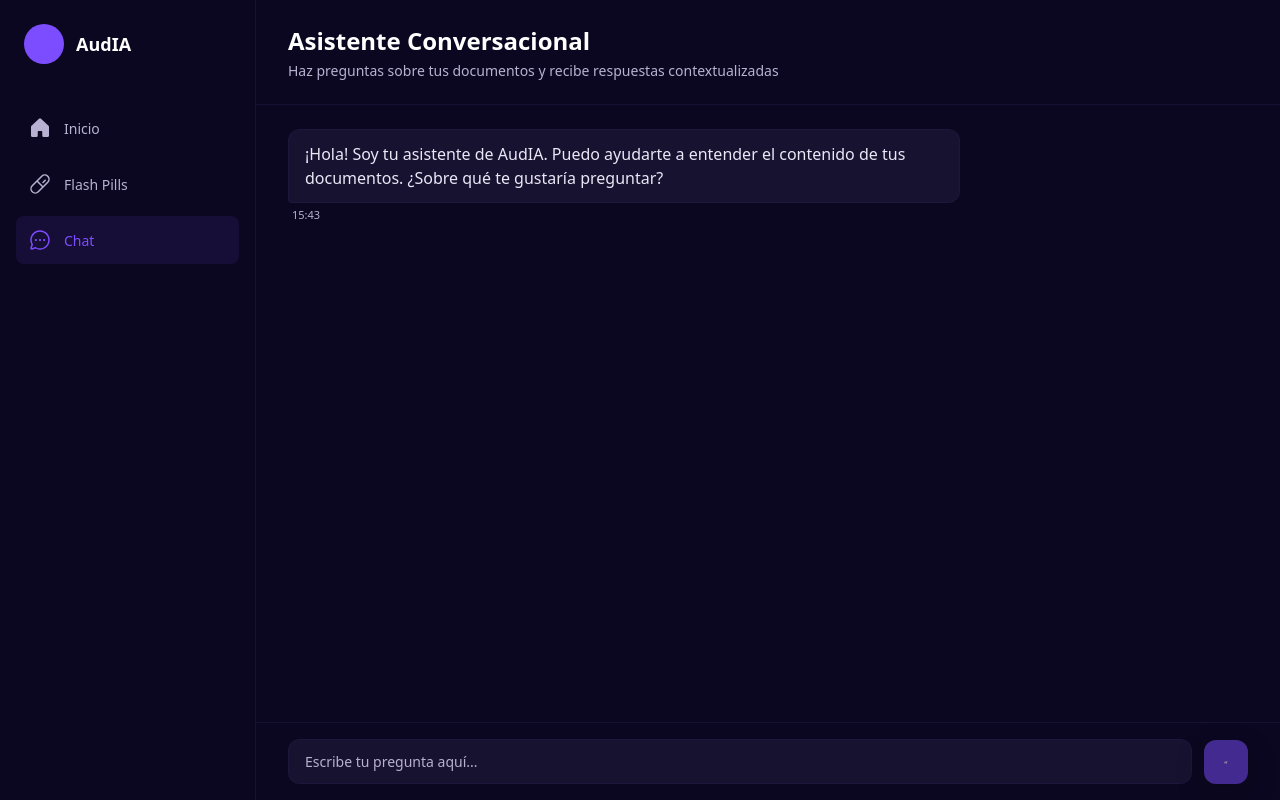
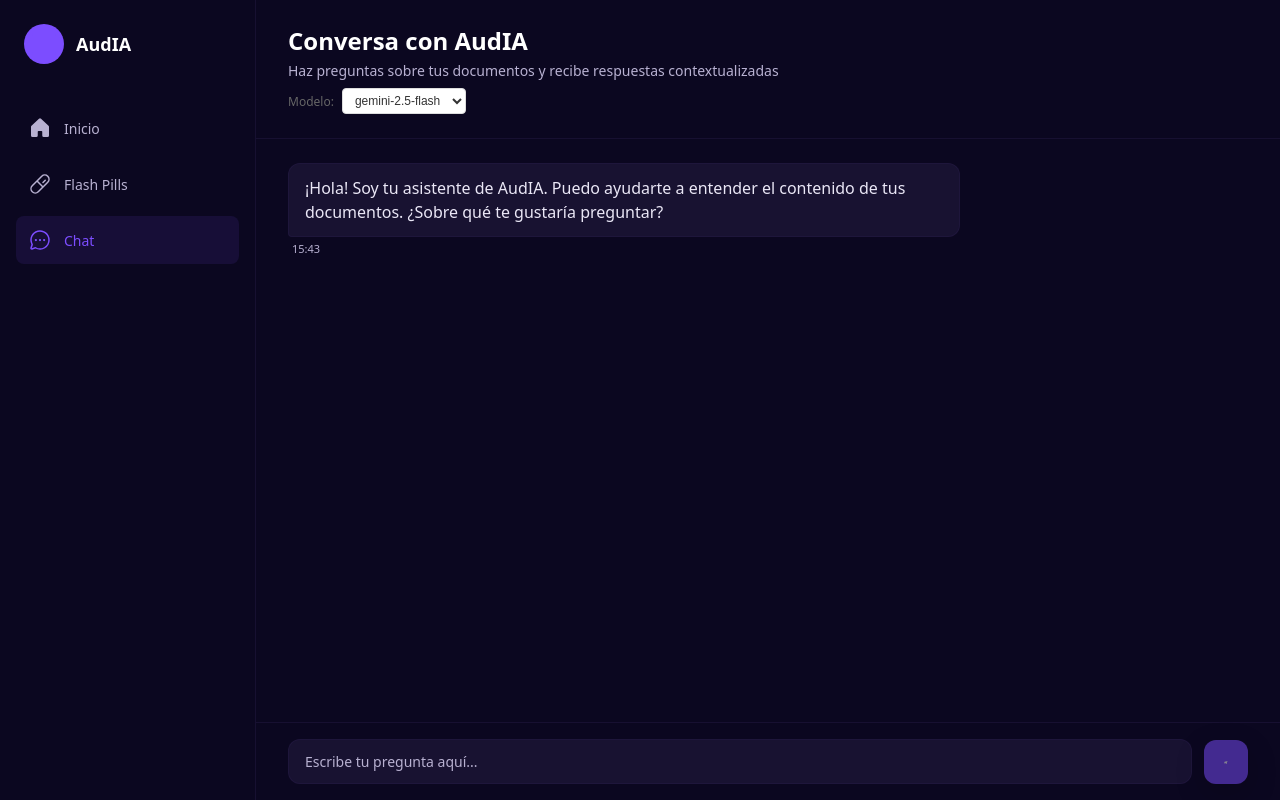
Before and after one commit to alexiisvs/gpti-FrontEnd, a React (Vite) app: page /dashboard/chat in a window 1280 px wide. Built offline with nearby package versions, Linux system fonts and the light colour scheme.

Commit message:
Cambio de nombre a 'Conversa con AudIA' y selector de modelo Gemini

```diff
--- a/src/styles/Player.css
+++ b/src/styles/Player.css
@@ -139,6 +139,13 @@
   font-size: 18px;
   font-weight: 700;
   color: var(--text, #eae7f6);
+}
+
+.chat-panel-header p {
+  margin: 4px 0 0 0;
+  font-size: 12px;
+  color: rgba(234, 231, 246, 0.7);
+  font-weight: normal;
 }
 
 .close-chat-btn {
--- a/src/views/Chat.jsx
+++ b/src/views/Chat.jsx
@@ -8,6 +8,7 @@ export default function Chat() {
   const [messages, setMessages] = useState([]);
   const [inputMessage, setInputMessage] = useState("");
   const [loading, setLoading] = useState(false);
+  const [chatModel, setChatModel] = useState('gemini-2.5-flash'); // Modelo de Gemini a usar
   const messagesEndRef = useRef(null);
 
   useEffect(() => {
@@ -56,7 +57,10 @@ export default function Chat() {
           "Content-Type": "application/json",
           Authorization: `Bearer ${token}`
         },
-        body: JSON.stringify({ message: inputMessage })
+        body: JSON.stringify({
+          message: inputMessage,
+          model: chatModel
+        })
       });
 
       if (!res.ok) throw new Error("Error al obtener respuesta");
@@ -126,10 +130,34 @@ export default function Chat() {
 
       <main className="chat-main">
         <div className="chat-header">
-          <h2 className="chat-title">Asistente Conversacional</h2>
-          <p className="chat-subtitle">
-            Haz preguntas sobre tus documentos y recibe respuestas contextualizadas
-          </p>
+          <h2 className="chat-title">Conversa con AudIA</h2>
+          <div className="chat-subtitle">
+            <p style={{ margin: '0 0 8px 0' }}>
+              Haz preguntas sobre tus documentos y recibe respuestas contextualizadas
+            </p>
+            <div style={{ display: 'flex', alignItems: 'center', gap: '8px' }}>
+              <span style={{ fontSize: '12px', color: '#666' }}>
+                Modelo:
+              </span>
+              <select
+                value={chatModel}
+                onChange={(e) => setChatModel(e.target.value)}
+                style={{
+                  fontSize: '12px',
+                  padding: '4px 8px',
+                  borderRadius: '4px',
+                  border: '1px solid #ddd',
+                  background: '#fff',
+                  color: '#333',
+                  cursor: 'pointer'
+                }}
+              >
+                <option value="gemini-2.5-flash">gemini-2.5-flash</option>
+                <option value="gemini-pro">gemini-pro</option>
+                <option value="gemini-1.5-flash">gemini-1.5-flash</option>
+              </select>
+            </div>
+          </div>
         </div>
 
         <div className="chat-messages">
--- a/src/views/Player.jsx
+++ b/src/views/Player.jsx
@@ -43,6 +43,7 @@ export default function Player() {
   const [chatMessages, setChatMessages] = useState([]); // Mensajes del chat
   const [chatInput, setChatInput] = useState(""); // Input del chat
   const [chatLoading, setChatLoading] = useState(false); // Loading del chat
+  const [chatModel, setChatModel] = useState('gemini-2.5-flash'); // Modelo de Gemini a usar
   const [textPosition, setTextPosition] = useState(0); // Posición actual en el texto (en caracteres)
   const [currentVoiceStyle, setCurrentVoiceStyle] = useState(null); // Estilo de voz actual para sincronización
   const currentAudioUrlRef = useRef(null); // Para limpiar URLs de blob anteriores
@@ -844,7 +845,8 @@ export default function Player() {
         },
         body: JSON.stringify({
           message: chatInput,
-          conversationHistory: conversationHistory
+          conversationHistory: conversationHistory,
+          model: chatModel
         })
       });
 
@@ -1122,7 +1124,7 @@ export default function Player() {
               }}
             >
               <span className="material-symbols-outlined">chat</span>
-              <span>{showChat ? "Cerrar chat" : "Preguntar al asistente"}</span>
+              <span>{showChat ? "Cerrar chat" : "Conversa con AudIA"}</span>
             </button>
           </div>
         </div>
@@ -1163,7 +1165,31 @@ export default function Player() {
         {showChat && (
           <div className="player-chat-panel">
             <div className="chat-panel-header">
-              <h3>Asistente Conversacional</h3>
+              <div>
+                <h3>Conversa con AudIA</h3>
+                <div style={{ display: 'flex', alignItems: 'center', gap: '8px', marginTop: '4px' }}>
+                  <span style={{ fontSize: '12px', color: 'rgba(234, 231, 246, 0.7)', fontWeight: 'normal' }}>
+                    Modelo:
+                  </span>
+                  <select
+                    value={chatModel}
+                    onChange={(e) => setChatModel(e.target.value)}
+                    style={{
+                      fontSize: '12px',
+                      padding: '4px 8px',
+                      borderRadius: '4px',
+                      border: '1px solid rgba(124, 77, 255, 0.3)',
+                      background: 'rgba(124, 77, 255, 0.1)',
+                      color: 'var(--text, #eae7f6)',
+                      cursor: 'pointer'
+                    }}
+                  >
+                    <option value="gemini-2.5-flash">gemini-2.5-flash</option>
+                    <option value="gemini-pro">gemini-pro</option>
+                    <option value="gemini-1.5-flash">gemini-1.5-flash</option>
+                  </select>
+                </div>
+              </div>
               <div style={{ display: 'flex', gap: '8px' }}>
                 <button
                   className="close-chat-btn"
```
